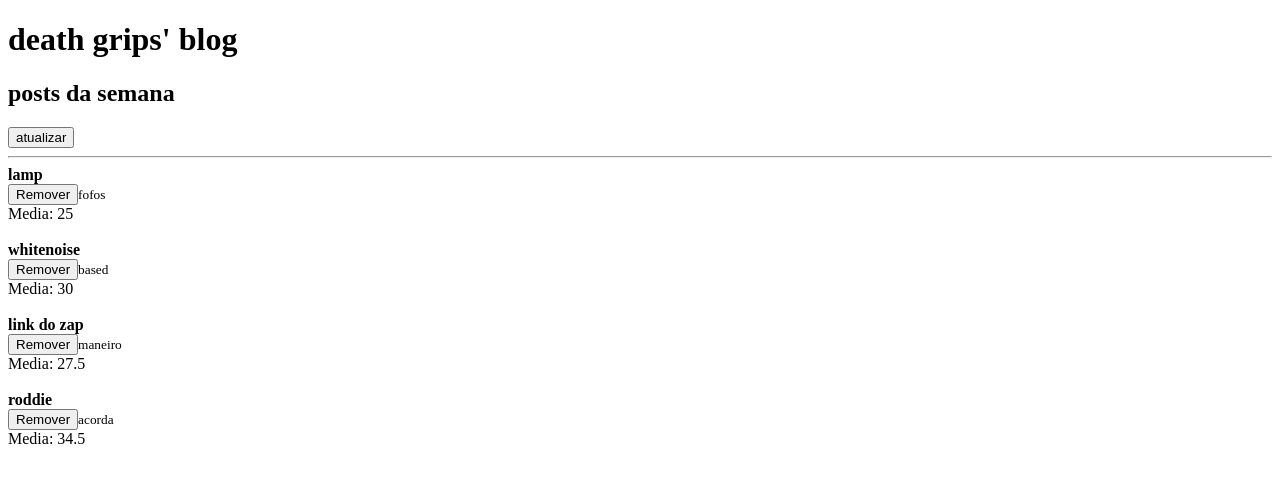
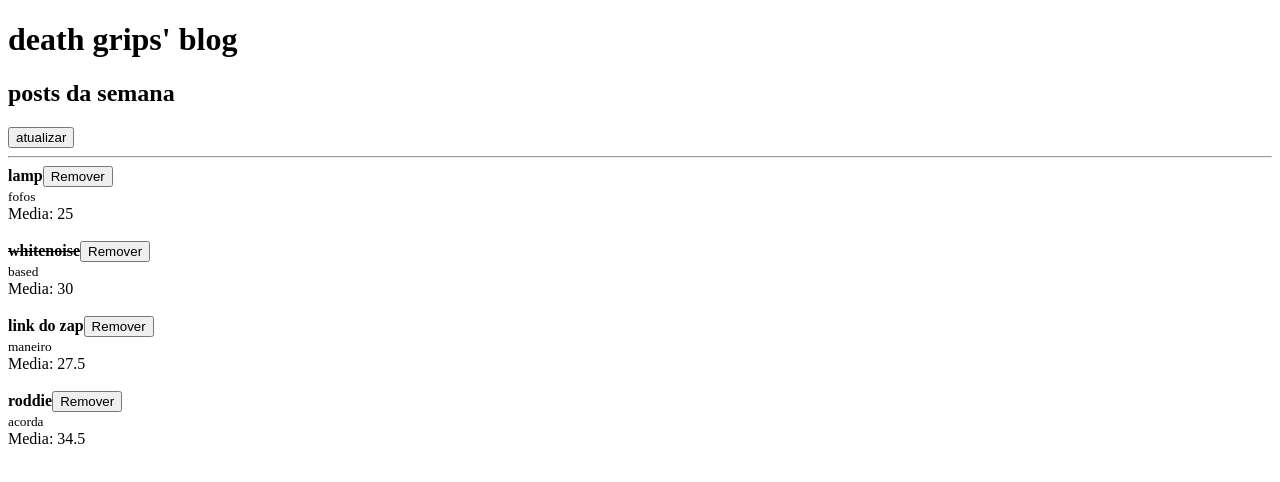
Before and after one commit to loonismos/fundamentos-react, a React app: page / in a window 1280 px wide. Shown: the top 482 px of the page. Built offline with nearby package versions, Linux system fonts and the light colour scheme.

Commit message:
renderização condicional

```diff
--- a/src/App.js
+++ b/src/App.js
@@ -6,10 +6,10 @@
 
 function App() {
   const [posts, setPosts] = useState([
-    {id: Math.random(), title: 'lamp', subtitle: 'fofos', likes: 50},
-    {id: Math.random(), title: 'whitenoise', subtitle: 'based', likes: 60},
-    {id: Math.random(), title: 'link do zap', subtitle: 'maneiro', likes: 55},
-    {id: Math.random(), title: 'roddie', subtitle: 'acorda', likes: 69},
+    {id: Math.random(), title: 'lamp', subtitle: 'fofos', likes: 50, read: false},
+    {id: Math.random(), title: 'whitenoise', subtitle: 'based', likes: 60, read: true},
+    {id: Math.random(), title: 'link do zap', subtitle: 'maneiro', likes: 55, read: false},
+    {id: Math.random(), title: 'roddie', subtitle: 'acorda', likes: 69, read: false},
   ]);
 
   function handleRefresh() {
@@ -43,13 +43,8 @@
       {posts.map(post => (
         <Post
           key={post.id}
-          likes={post.likes}
           onRemove={handleRemovePost}
-          post={{
-            id: post.id,
-            title: post.title,
-            subtitle: post.subtitle,
-          }}
+          post={post}
         />
       ))}
 
--- a/src/Post.js
+++ b/src/Post.js
@@ -6,12 +6,15 @@
   return (
     <>
       <article>
-        <strong>{props.post.title}</strong><br />
+        <strong>
+          {props.post.read && <s>{props.post.title}</s>}
+          {!props.post.read && props.post.title}
+        </strong>
         <button onClick={() => props.onRemove(props.post.id)}>Remover</button>
-
+        <br />
         <small>{props.post.subtitle}</small>
         <br />
-        Media: {props.likes / 2}
+        Media: {props.post.likes / 2}
       </article>
       <br />
     </>
@@ -19,9 +22,12 @@
 }
 
 Post.propTypes = {
-  likes: PropTypes.number.isRequired,
+  onRemove: PropTypes.func.isRequired,
   post: PropTypes.shape({
+    id: PropTypes.number.isRequired,
     title: PropTypes.string.isRequired,
     subtitle: PropTypes.string.isRequired,
+    likes: PropTypes.number.isRequired,
+    read: PropTypes.bool.isRequired,
   }).isRequired,
 };
```
